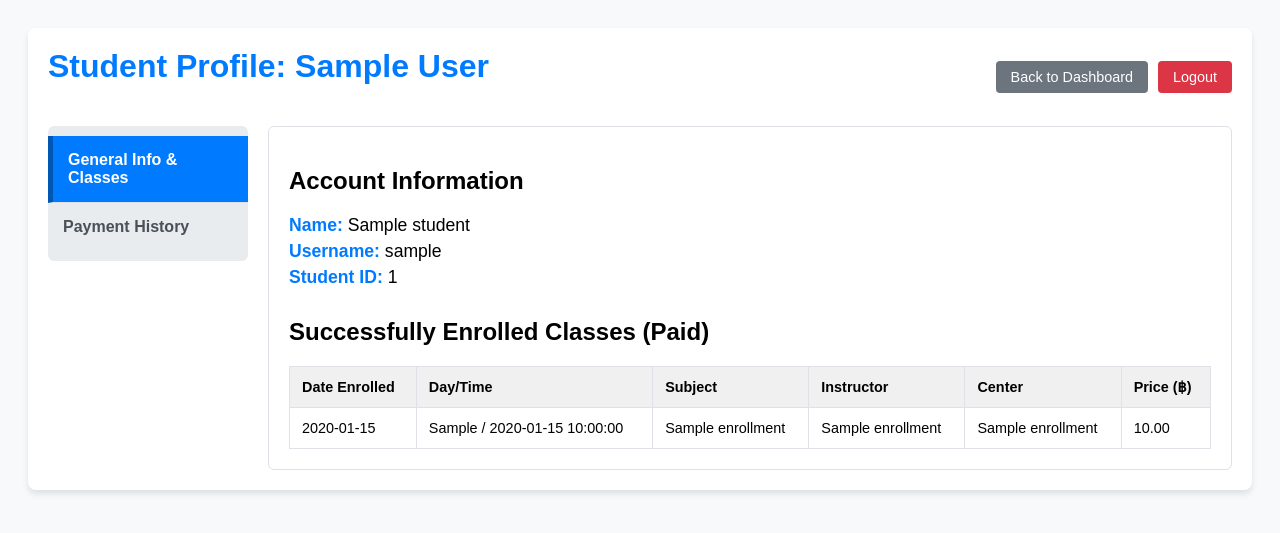
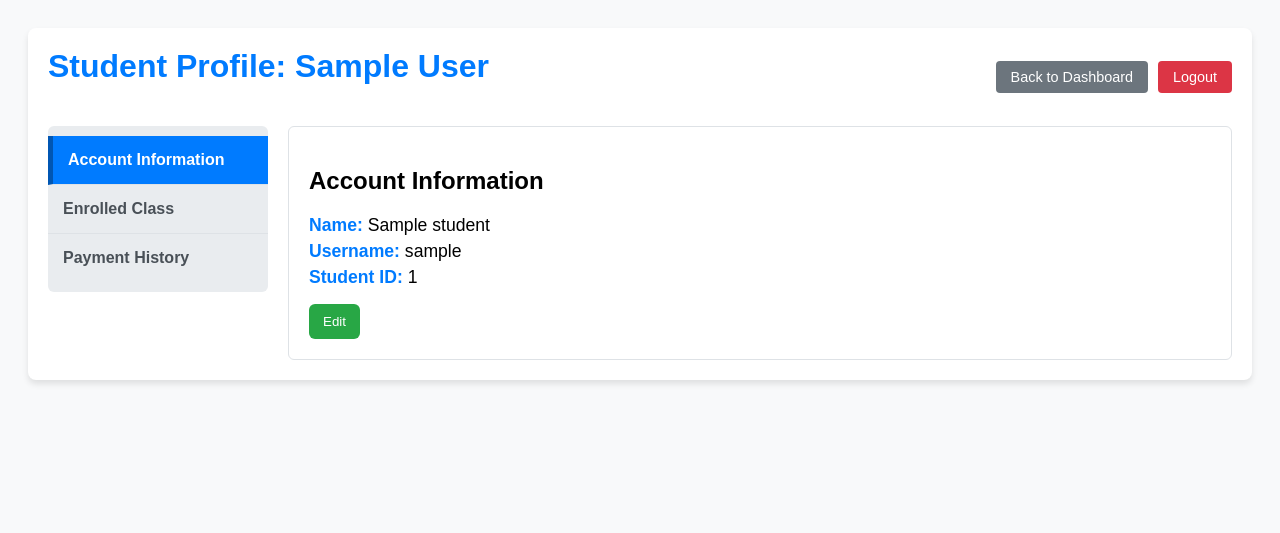
Before and after one commit to PhuditPumchun/DatabaseProject, a Flask app: page /student/profile in a window 1280 px wide. Shown: the top 533 px of the page. Run offline with Flask 3, Linux system fonts and the light colour scheme; the visitor is signed in with stand-in values (Sample User, id 1); a database or web service that is not in the repository returns one stand-in record (values such as "Sample title"); some libraries are stand-ins or nearby versions.

Commit message:
Edit Student Account

```diff
--- a/WebApp/StudentProfileServices.py
+++ b/WebApp/StudentProfileServices.py
@@ -5,6 +5,7 @@ import psycopg2
 from dotenv import load_dotenv
 
 load_dotenv()
+
 
 class StudentProfileServices:
 
@@ -24,25 +25,36 @@ class StudentProfileServices:
             print(f"Database connection error in StudentProfileServices: {e}")
             return None
 
+    # ===================== READ =====================
+
     @staticmethod
     def get_full_profile(sID: int):
         """
         ดึงข้อมูลส่วนตัว (sID, sName, sUsername) และคลาสที่ลงทะเบียนสำเร็จ (Status = 'Paid')
         """
         conn = StudentProfileServices._get_db_connection()
-        if not conn: return None
+        if not conn:
+            return None
 
         try:
             cur = conn.cursor()
 
-            # 1. ดึง Student Profile (sID, sName, sUsername)
+            # 1) ดึง Student Profile
             cur.execute(
-                "SELECT sID, sName, sUsername FROM Student WHERE sID = %s;", (sID,)
+                "SELECT sID, sName, sUsername FROM Student WHERE sID = %s;",
+                (sID,)
             )
-            profile = cur.fetchone()
+            row = cur.fetchone()
+            if not row:
+                return {"profile": None, "enrolled_classes": []}
 
-            # 2. ดึงคลาสที่ลงทะเบียนสำเร็จ (Status = 'Paid')
-            # Columns: enrollDate, cDay, cTime, CenterName, InstructorName, SubjectName, Price
+            profile = {
+                "sID": row[0],
+                "sName": row[1],
+                "sUsername": row[2],
+            }
+
+            # 2) ดึงคลาสที่ลงทะเบียนสำเร็จ (Paid)
             cur.execute("""
                 SELECT
                     e.enrollDate, cs.cDay, cs.cTime, t.tName, i.iName, sbj.sName, cs.price
@@ -76,7 +88,8 @@ class StudentProfileServices:
         Columns: cID, InstructorName, CenterName, feeAmount, paymentStatus, enrollDate
         """
         conn = StudentProfileServices._get_db_connection()
-        if not conn: return []
+        if not conn:
+            return []
 
         try:
             cur = conn.cursor()
@@ -99,3 +112,97 @@ class StudentProfileServices:
         finally:
             if conn:
                 conn.close()
+
+    # ===================== UPDATE =====================
+
+    @staticmethod
+    def update_profile(sID: int, sName: str | None = None,
+                       sUsername: str | None = None,
+                       sPassword: str | None = None) -> bool:
+        """
+        อัปเดตข้อมูลนักเรียนในตาราง Student เฉพาะฟิลด์ที่ส่งมา
+        คอลัมน์เป้าหมาย: sName, sUsername, sPassword
+        """
+        conn = StudentProfileServices._get_db_connection()
+        if not conn:
+            return False
+
+        try:
+            cur = conn.cursor()
+
+            set_cols, params = [], []
+
+            if sName is not None:
+                set_cols.append("sName = %s")
+                params.append(sName)
+
+            if sUsername is not None:
+                set_cols.append("sUsername = %s")
+                params.append(sUsername)
+
+            if sPassword is not None:
+                set_cols.append("sPassword = %s")
+                params.append(sPassword)
+
+            if not set_cols:
+                # ไม่มีอะไรให้อัปเดต
+                cur.close()
+                return True
+
+            sql = "UPDATE Student SET " + ", ".join(set_cols) + " WHERE sID = %s;"
+            params.append(sID)
+            cur.execute(sql, tuple(params))
+
+            conn.commit()
+            cur.close()
+            return True
+
+        except psycopg2.Error as e:
+            if conn:
+                conn.rollback()
+            print(f"SQL execution error updating student: {e}")
+            return False
+        finally:
+            if conn:
+                conn.close()
+
+    @staticmethod
+    def update_account(sID: int, new_sID: int | None = None,
+                       sName: str | None = None,
+                       sUsername: str | None = None) -> bool:
+        """
+        อัปเดตข้อมูลบัญชี: sName, sUsername และ 'อาจ' เปลี่ยน sID
+        * การเปลี่ยน sID ต้องอาศัย FK แบบ ON UPDATE CASCADE มิฉะนั้นจะล้มเหลว
+        """
+        conn = StudentProfileServices._get_db_connection()
+        if not conn:
+            return False
+        try:
+            cur = conn.cursor()
+
+            # 1) อัปเดตชื่อ/ยูสเซอร์เนม (ถ้ามี)
+            cols, params = [], []
+            if sName is not None:
+                cols.append("sName = %s"); params.append(sName)
+            if sUsername is not None:
+                cols.append("sUsername = %s"); params.append(sUsername)
+            if cols:
+                cur.execute("UPDATE Student SET " + ", ".join(cols) + " WHERE sID = %s;",
+                            params + [sID])
+
+            # 2) เปลี่ยน sID (ถ้าส่งมาและต่างจากเดิม)
+            if new_sID is not None and new_sID != sID:
+                # แยกเป็นคำสั่งต่างหากเพื่อให้ DB จัดการ FK/constraint
+                cur.execute("UPDATE Student SET sID = %s WHERE sID = %s;", (new_sID, sID))
+
+            conn.commit()
+            cur.close()
+            return True
+        except psycopg2.Error as e:
+            if conn:
+                conn.rollback()
+            print(f"SQL execution error updating student account: {e}")
+            return False
+        finally:
+            if conn:
+                conn.close()
--- a/WebApp/app.py
+++ b/WebApp/app.py
@@ -1,4 +1,4 @@
-from flask import Flask, render_template, request, jsonify, redirect, url_for, session
+from flask import Flask, render_template, request, jsonify, redirect, url_for, session, flash
 from LoginServices import LoginServices
 from InstructorDashboardServices import InstructorDashboardServices
 from StudentDashboardServices import StudentDashboardServices
@@ -262,9 +262,9 @@ def student_profile():
     sID = session.get('sID')
     sName = session.get('sName')
 
-    if not sID: return redirect(url_for('login_page'))
+    if not sID:
+        return redirect(url_for('login_page'))
 
-    # **เรียกใช้ StudentProfileServices**
     profile_data = StudentProfileServices.get_full_profile(sID)
     payment_history = StudentProfileServices.get_payment_history(sID)
 
@@ -272,11 +272,65 @@ def student_profile():
         return render_template(
             'student_profile.html',
             student_name=sName,
-            profile=profile_data['profile'], # (sID, sName, sUsername)
+            profile=profile_data['profile'],
             enrolled_classes=profile_data['enrolled_classes'],
-            payment_history=payment_history # ข้อมูลประวัติการจ่าย
+            payment_history=payment_history
         )
     return "Error loading student profile data.", 500
+
+# --------------------------
+# Student Edit Profile (GET)
+# --------------------------
+@app.route('/student/profile/edit', methods=['GET'])
+def student_edit_profile():
+    sID = session.get('sID')
+    sName = session.get('sName')
+    if not sID:
+        return redirect(url_for('login_page'))
+
+    profile_data = StudentProfileServices.get_full_profile(sID)
+    payment_history = StudentProfileServices.get_payment_history(sID)
+
+    if profile_data and profile_data['profile']:
+        return render_template(
+            'student_profile.html',
+            student_name=sName,
+            profile=profile_data['profile'],
+            enrolled_classes=profile_data['enrolled_classes'],
+            payment_history=payment_history,
+            edit_mode=True
+        )
+    return "Error loading student profile for edit.", 500
+
+# ==== Student Account (Edit form submit) ====
+@app.route('/student/profile/update-account', methods=['POST'])
+def student_update_account():
+    # ... (โค้ดตรวจสอบ Session เดิม) ...
+    sID = session.get('sID')
+    if not sID:
+        flash('กรุณาเข้าสู่ระบบ', 'error')
+        return redirect(url_for('login_page'))
+
+    sName     = request.form.get('sName')
+    sUsername = request.form.get('sUsername')
+    sPassword = request.form.get('sPassword') # รับค่า password (อาจเป็น String ว่าง)
+
+    # 1. เรียกใช้ Service เพื่ออัปเดตข้อมูล
+    success = StudentProfileServices.update_profile(
+        sID=sID,
+        sName=sName,
+        sUsername=sUsername,
+        sPassword=sPassword # ส่งรหัสผ่านไป (Service จะจัดการถ้าค่าเป็นว่าง)
+    )
+
+    if success:
+        # อัปเดตชื่อใน Session ถ้ามีการเปลี่ยนชื่อ
+        session['sName'] = sName
+        flash('ข้อมูลบัญชีถูกอัปเดตเรียบร้อยแล้ว', 'success')
+    else:
+        flash('เกิดข้อผิดพลาดในการอัปเดตข้อมูล (ชื่อผู้ใช้อาจซ้ำ)', 'error')
+
+    return redirect(url_for('student_profile') + '#account-settings')
 
 # =================================================================
 # [ADDED] Register routes
--- a/WebApp/templates/student_profile.html
+++ b/WebApp/templates/student_profile.html
@@ -5,96 +5,45 @@
   <title>{{ student_name }}'s Profile</title>
   <style>
     body { font-family: Arial, sans-serif; padding: 20px; background-color: #f8f9fa; }
-        .container { max-width: 1200px; margin: auto; background: white; padding: 20px; border-radius: 8px; box-shadow: 0 4px 6px rgba(0, 0, 0, 0.1); }
+    .container { max-width: 1200px; margin: auto; background: white; padding: 20px; border-radius: 8px; box-shadow: 0 4px 6px rgba(0,0,0,0.1); }
     h1 { color: #007bff; margin-top: 0; }
+    .profile-layout { display: flex; gap: 20px; margin-top: 20px; }
 
-        /* Layout หลัก: Tabs ด้านซ้าย, Content ด้านขวา */
-        .profile-layout {
-            display: flex;
-            gap: 20px;
-            margin-top: 20px;
-        }
+    .tab-bar { flex-shrink: 0; width: 220px; background-color: #e9ecef; border-radius: 6px; padding: 10px 0; height: fit-content; }
+    .tab-bar a { display: block; padding: 15px; text-decoration: none; color: #495057; font-weight: bold; border-bottom: 1px solid #dee2e6; transition: background-color .2s; }
+    .tab-bar a:last-child { border-bottom: none; }
+    .tab-bar a:hover { background-color: #dee2e6; }
+    .tab-bar a.active { background-color: #007bff; color: white; border-left: 5px solid #0056b3; }
 
-        /* Tab Bar ด้านซ้าย */
-        .tab-bar {
-            flex-shrink: 0;
-            width: 200px;
-            background-color: #e9ecef;
-            border-radius: 6px;
-            padding: 10px 0;
-            height: fit-content;
-        }
-        .tab-bar a {
-            display: block;
-            padding: 15px 15px;
-            text-decoration: none;
-            color: #495057;
-            font-weight: bold;
-            border-bottom: 1px solid #dee2e6;
-            transition: background-color 0.2s;
-        }
-        .tab-bar a:last-child {
-            border-bottom: none;
-        }
-        .tab-bar a:hover {
-            background-color: #dee2e6;
-        }
-        .tab-bar a.active {
-            background-color: #007bff;
-            color: white;
-            border-left: 5px solid #0056b3;
-        }
+    .tab-content { flex-grow: 1; padding: 20px; border: 1px solid #dee2e6; border-radius: 6px; background-color: #ffffff; }
+    .tab-pane { display: none; }
+    .tab-pane.active { display: block; }
 
-        /* Content Pane ด้านขวา */
-        .tab-content {
-            flex-grow: 1;
-            padding: 20px;
-            border: 1px solid #dee2e6;
-            border-radius: 6px;
-            background-color: #ffffff;
-        }
-        .tab-pane {
-            display: none; /* ซ่อน Tab Content ที่ไม่ได้ใช้งาน */
-        }
-        .tab-pane.active {
-            display: block;
-        }
-
-        /* สไตล์สำหรับตาราง */
     table { width: 100%; border-collapse: collapse; margin-top: 15px; }
-        th, td { border: 1px solid #dee2e6; padding: 12px; text-align: left; font-size: 0.9em; }
+    th, td { border: 1px solid #dee2e6; padding: 12px; text-align: left; font-size: .9em; }
     th { background-color: #f0f0f0; }
 
-        /* ข้อมูล Profile */
     .profile-details p { margin: 5px 0; font-size: 1.1em; }
     .profile-details strong { color: #007bff; }
 
-        /* ปุ่ม Back/Logout */
-        .header-section {
-            display: flex;
-            justify-content: space-between;
-            align-items: center;
-            margin-bottom: 20px;
-        }
+    .header-section { display: flex; justify-content: space-between; align-items: center; margin-bottom: 20px; }
     .header-buttons { display: flex; gap: 10px; }
-        .back-btn, .logout-btn {
-            padding: 8px 15px;
-            border: none;
-            border-radius: 4px;
-            text-decoration: none;
-            font-size: 0.9em;
-            cursor: pointer;
-        }
-        .back-btn {
-            background-color: #6c757d;
-            color: white;
-        }
+    .back-btn, .logout-btn { padding: 8px 15px; border: none; border-radius: 4px; text-decoration: none; font-size: .9em; cursor: pointer; }
+    .back-btn { background-color: #6c757d; color: white; }
     .back-btn:hover { background-color: #5a6268; }
-        .logout-btn {
-            background-color: #dc3545;
-            color: white;
-        }
+    .logout-btn { background-color: #dc3545; color: white; }
     .logout-btn:hover { background-color: #c82333; }
+
+    /* form */
+    .form-group { margin-bottom: 14px; }
+    .form-label { display:block; margin-bottom:6px; font-weight:600; }
+    .form-control { width:100%; padding:10px 12px; border:1px solid #ced4da; border-radius:6px; }
+    .btn-row { display:flex; gap:10px; }
+    .btn { padding:10px 14px; border:none; border-radius:6px; cursor:pointer; text-decoration:none; display:inline-block; }
+    .btn-secondary { background:#6c757d; color:#fff; }
+    .btn-secondary:hover { background:#5a6268; }
+    .btn-success { background:#28a745; color:#fff; }
+    .btn-success:hover { background:#218838; }
 
     /* ปุ่ม Confirm Payment */
     .confirm-btn {
@@ -108,57 +57,15 @@
         cursor: pointer;
         transition: background-color 0.2s;
     }
-        .confirm-btn:hover {
-            background-color: #e0a800;
-        }
+    .confirm-btn:hover { background-color: #e0a800; }
 
     /* Modal Styles */
-        .modal {
-            display: none;
-            position: fixed;
-            z-index: 1000;
-            left: 0;
-            top: 0;
-            width: 100%;
-            height: 100%;
-            overflow: auto;
-            background-color: rgba(0,0,0,0.4);
-        }
-
-        .modal-content {
-            background-color: #fefefe;
-            margin: 15% auto;
-            padding: 25px;
-            border: 1px solid #888;
-            width: 80%;
-            max-width: 400px;
-            border-radius: 10px;
-            box-shadow: 0 5px 15px rgba(0,0,0,0.3);
-            text-align: center;
-        }
-
-        .modal-buttons {
-            margin-top: 20px;
-            display: flex;
-            justify-content: center;
-            gap: 15px;
-        }
-        .modal-buttons button {
-            padding: 10px 20px;
-            border-radius: 6px;
-            font-weight: bold;
-            cursor: pointer;
-        }
-        #confirmPaymentSubmitBtn {
-            background-color: #28a745;
-            color: white;
-            border: none;
-        }
-        #cancelPaymentBtn {
-            background-color: #f0f0f0;
-            color: #333;
-            border: 1px solid #ccc;
-        }
+    .modal { display: none; position: fixed; z-index: 1000; left: 0; top: 0; width: 100%; height: 100%; overflow: auto; background-color: rgba(0,0,0,0.4); }
+    .modal-content { background-color: #fefefe; margin: 15% auto; padding: 25px; border: 1px solid #888; width: 80%; max-width: 400px; border-radius: 10px; box-shadow: 0 5px 15px rgba(0,0,0,0.3); text-align: center; }
+    .modal-buttons { margin-top: 20px; display: flex; justify-content: center; gap: 15px; }
+    .modal-buttons button { padding: 10px 20px; border-radius: 6px; font-weight: bold; cursor: pointer; }
+    #confirmPaymentSubmitBtn { background-color: #28a745; color: white; border: none; }
+    #cancelPaymentBtn { background-color: #f0f0f0; color: #333; border: 1px solid #ccc; }
 
   </style>
 </head>
@@ -173,30 +80,58 @@
     </div>
 
     <div class="profile-layout">
-            <!-- Tab Bar (แถบซ้าย) -->
+      <!-- Tab Bar -->
       <div class="tab-bar">
-                <a href="#general-info" class="tab-link active" data-tab="general-info">
-                    General Info & Classes
-                </a>
-                <a href="#payment-history" class="tab-link" data-tab="payment-history">
-                    Payment History
-                </a>
+        <a href="#account-settings" class="tab-link active" data-tab="account-settings">Account Information</a>
+        <!-- NEW TEXT/DATA-TAB -->
+        <a href="#enrolled-class" class="tab-link" data-tab="enrolled-class">Enrolled Class</a>
+        <a href="#payment-history" class="tab-link" data-tab="payment-history">Payment History</a>
       </div>
 
-            <!-- Tab Content (เนื้อหาขวา) -->
+      <!-- Tab Content -->
       <div class="tab-content">
 
-                <!-- 1. General Info & Enrolled Classes -->
-                <div id="general-info" class="tab-pane active">
+        <!-- 1. Account Settings (Combined View/Edit) -->
+        <div id="account-settings" class="tab-pane active">
           <h2>Account Information</h2>
-                    <div class="profile-details">
-                        <!-- profile[1] คือ sName, profile[2] คือ sUsername, profile[0] คือ sID -->
-                        <p><strong>Name:</strong> {{ profile[1] }}</p>
-                        <p><strong>Username:</strong> {{ profile[2] }}</p>
-                        <p><strong>Student ID:</strong> {{ profile[0] }}</p>
+
+          <!-- View mode -->
+          <div id="account-view">
+            <div class="profile-details" style="margin-bottom:16px;">
+              <p><strong>Name:</strong> {{ profile.sName }}</p>
+              <p><strong>Username:</strong> {{ profile.sUsername }}</p>
+              <p><strong>Student ID:</strong> {{ profile.sID }}</p>
+            </div>
+            <button id="btn-edit-account" class="btn btn-success">Edit</button>
           </div>
 
-                    <h2 style="margin-top: 30px;">Successfully Enrolled Classes (Paid)</h2>
+          <!-- Edit mode -->
+          <div id="account-edit" style="display:none">
+            <form id="account-form" action="{{ url_for('student_update_account') }}" method="post">
+              <div class="form-group">
+                <label class="form-label">Name:</label>
+                <input type="text" name="sName" class="form-control" value="{{ profile.sName }}" required>
+              </div>
+              <div class="form-group">
+                <label class="form-label">Username:</label>
+                <input type="text" name="sUsername" class="form-control" value="{{ profile.sUsername }}" required>
+              </div>
+              <div class="form-group">
+                <label class="form-label">Password:</label>
+                <input type="password" name="sPassword" class="form-control" placeholder="Enter new password (optional)">
+              </div>
+              <div class="btn-row">
+                <button type="button" id="btn-cancel-edit" class="btn btn-secondary">Cancel</button>
+                <button type="submit" class="btn btn-success">Save Changes</button>
+              </div>
+            </form>
+          </div>
+        </div>
+
+        <!-- 2. Enrolled Class (เปลี่ยนชื่อจาก general-info) -->
+        <div id="enrolled-class" class="tab-pane">
+          <h2 style="margin-top: 0;">Successfully Enrolled Classes (Paid)</h2>
+
           {% if enrolled_classes %}
           <table>
             <thead>
@@ -227,7 +162,7 @@
           {% endif %}
         </div>
 
-                <!-- 2. Payment History (เพิ่มคอลัมน์และปุ่ม Confirm Payment) -->
+        <!-- 3. Payment History (พร้อมปุ่มยืนยันการจ่ายเงิน) -->
         <div id="payment-history" class="tab-pane">
           <h2>Full Payment History</h2>
           {% if payment_history %}
@@ -240,7 +175,7 @@
                 <th>Center</th>
                 <th>Fee (฿)</th>
                 <th>Status</th>
-                                    <th>Confirm Payment</th> <!-- NEW COLUMN -->
+                <th>Confirm Payment</th>
               </tr>
             </thead>
             <tbody>
@@ -259,7 +194,6 @@
                           <button
                               class="confirm-btn"
                               data-cid="{{ cID }}"
-                                                    data-classname="{{ payment[1] }}"
                               data-fee="{{ "{:,.2f}".format(payment[3]) }}"
                               onclick="openPaymentModal({{ cID }}, '{{ payment[1] }}', '{{ "{:,.2f}".format(payment[3]) }}')">
                               I Have Paid
@@ -279,7 +213,6 @@
 
       </div>
     </div>
-
   </div>
 
     <!-- Payment Confirmation Modal (ป็อปอัพยืนยันการชำระเงิน) -->
@@ -291,70 +224,86 @@
         <p>This confirmation will update your enrollment status to 'Paid' and count you in the class.</p>
 
         <div class="modal-buttons">
-            <!-- Form สำหรับส่งข้อมูลการยืนยันไปยัง Route ใหม่ -->
+            <!-- Form สำหรับส่งข้อมูลการยืนยันไปยัง Route confirm_payment -->
             <form id="paymentForm" method="POST" action="">
-                <button type="submit" id="confirmPaymentSubmitBtn">Yes, Confirm Payment</button>
+                <button type="submit" id="confirmPaymentSubmitBtn" class="btn btn-success">Yes, Confirm Payment</button>
             </form>
-            <button type="button" id="cancelPaymentBtn">Cancel</button>
+            <button type="button" id="cancelPaymentBtn" class="btn btn-secondary">Cancel</button>
         </div>
       </div>
     </div>
 
+  <script>
+    document.addEventListener('DOMContentLoaded', function () {
+      const tabs  = document.querySelectorAll('.tab-link');
+      const panes = document.querySelectorAll('.tab-pane');
 
-    <script>
-        document.addEventListener('DOMContentLoaded', function() {
-            const tabs = document.querySelectorAll('.tab-link');
-            const panes = document.querySelectorAll('.tab-pane');
+      // Edit/View toggle elements
+      const viewBox  = document.getElementById('account-view');
+      const editBox  = document.getElementById('account-edit');
+      const btnEdit  = document.getElementById('btn-edit-account');
+      const btnCancel= document.getElementById('btn-cancel-edit');
+
+      // Payment Modal elements
       const paymentModal = document.getElementById("paymentModal");
       const cancelPaymentBtn = document.getElementById("cancelPaymentBtn");
       const paymentForm = document.getElementById("paymentForm");
       const modalClassName = document.getElementById("modalClassName");
       const modalFeeAmount = document.getElementById("modalFeeAmount");
 
+
+      // --- Tab Switching Logic ---
       function switchTab(targetTab) {
-                // Remove active from all tabs and panes
-                tabs.forEach(tab => tab.classList.remove('active'));
-                panes.forEach(pane => pane.classList.remove('active'));
+        tabs.forEach(t => t.classList.remove('active'));
+        panes.forEach(p => p.classList.remove('active'));
 
-                // Set active on the clicked tab link
-                const activeLink = document.querySelector(`.tab-link[data-tab="${targetTab}"]`);
-                if (activeLink) {
-                    activeLink.classList.add('active');
+        const link = document.querySelector(`.tab-link[data-tab="${targetTab}"]`);
+        const pane = document.getElementById(targetTab);
+        if (link) link.classList.add('active');
+        if (pane) pane.classList.add('active');
       }
 
-                // Set active on the target pane
-                const activePane = document.getElementById(targetTab);
-                if (activePane) {
-                    activePane.classList.add('active');
-                }
-            }
-
-            // Tab Switching Logic
       tabs.forEach(tab => {
-                tab.addEventListener('click', function(e) {
+        tab.addEventListener('click', function (e) {
           e.preventDefault();
-                    const targetTab = this.getAttribute('data-tab');
-                    switchTab(targetTab);
-                    // Update URL hash without causing a page reload
-                    window.location.hash = targetTab;
+          const target = this.getAttribute('data-tab');
+          switchTab(target);
+          history.replaceState(null, '', '#' + target);
         });
       });
 
-            // Function to open the modal
-            window.openPaymentModal = function(cID, className, feeAmount) {
+      // Initial check for hash to load correct tab
+      const initial = window.location.hash.substring(1) || 'account-settings';
+      switchTab(initial);
+
+
+      // --- Edit/View Toggle Logic (Account Settings) ---
+      if (btnEdit) {
+        btnEdit.addEventListener('click', function () {
+          if (viewBox) viewBox.style.display = 'none';
+          if (editBox) editBox.style.display = 'block';
+        });
+      }
+      if (btnCancel) {
+        btnCancel.addEventListener('click', function () {
+          if (editBox) editBox.style.display = 'none';
+          if (viewBox) viewBox.style.display = 'block';
+        });
+      }
+
+      // --- Payment Modal Logic ---
+      window.openPaymentModal = function(cID, instructorName, feeAmount) {
           // Update modal content
-                modalClassName.textContent = className;
+          modalClassName.textContent = instructorName;
           modalFeeAmount.textContent = feeAmount;
 
           // Update form action URL dynamically
-                // action should point to /student/profile/confirm_payment/<cID>
           paymentForm.action = `{{ url_for('confirm_payment', cID=0) }}`.replace('/0', '/' + cID);
 
           // Show modal
           paymentModal.style.display = "block";
       };
 
-            // Modal Closing Logic
       cancelPaymentBtn.onclick = function() {
           paymentModal.style.display = "none";
       }
@@ -365,11 +314,6 @@
               paymentModal.style.display = "none";
           }
       }
-
-            // Initial check for hash to load correct tab
-            // Loads 'general-info' by default
-            const initialTab = window.location.hash.substring(1) || 'general-info';
-            switchTab(initialTab);
     });
   </script>
 </body>
```
Lines whose indentation alone changed are shown as unchanged.
